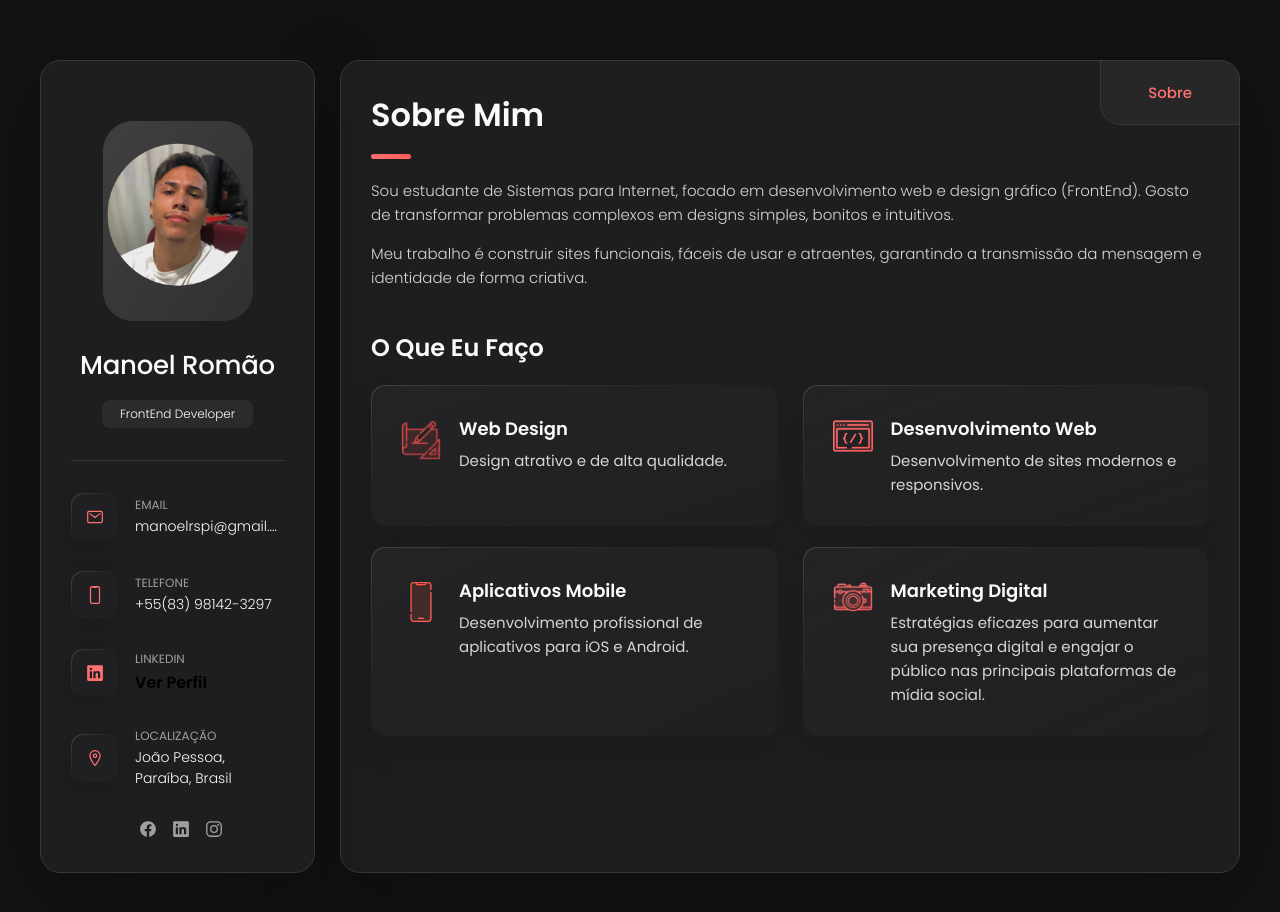
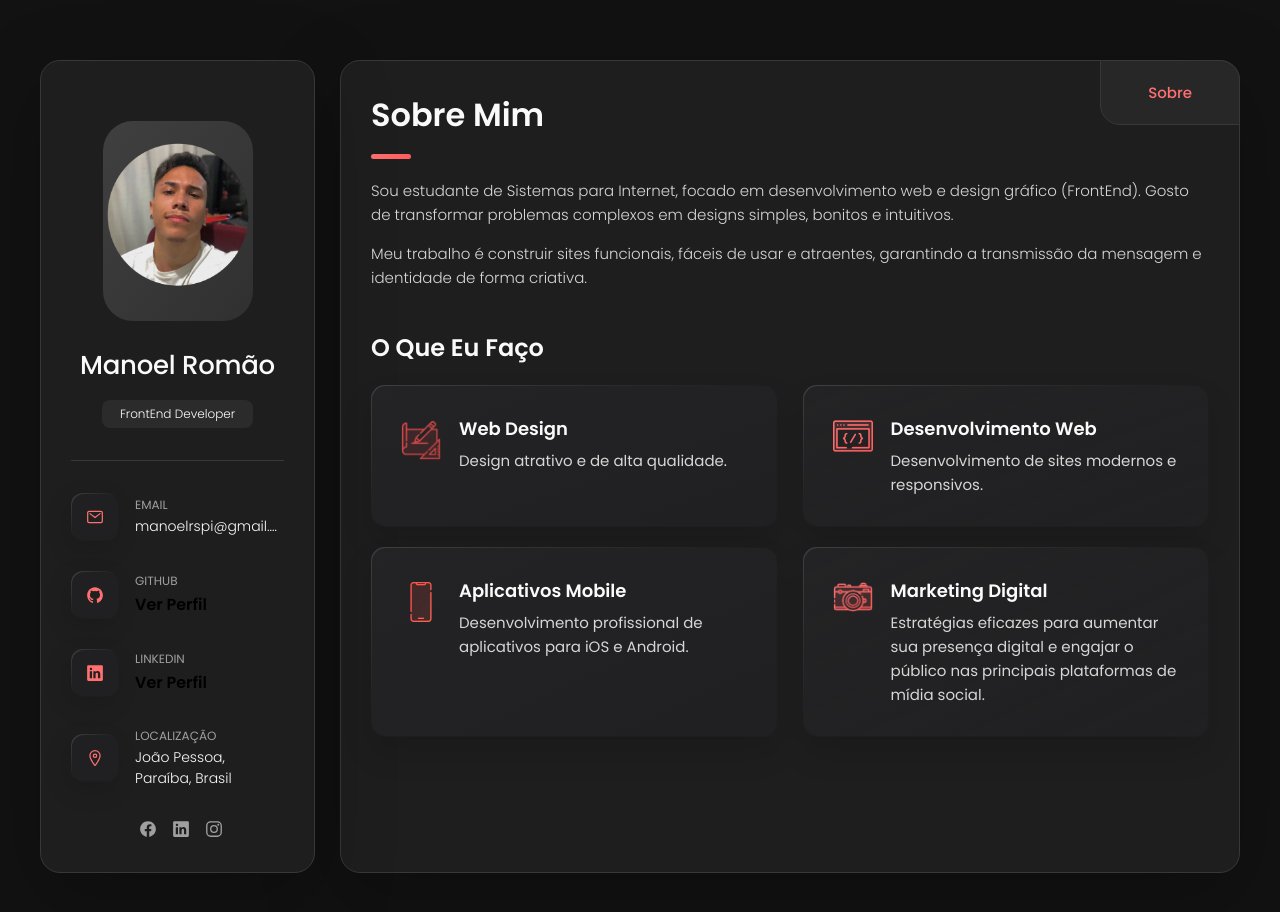
Before and after one commit to manoelromao/portfolio, a plain HTML site: page index.html in a window 1280 px wide. Drawn offline with nearby package versions, Linux system fonts and the light colour scheme.

Commit message:
index att

```diff
--- a/index.html
+++ b/index.html
@@ -54,11 +54,11 @@
           </li>
           <li class="contact-item">
             <div class="icon-box">
-              <ion-icon name="phone-portrait-outline"></ion-icon>
+              <ion-icon name="logo-github"></ion-icon>
             </div>
             <div class="contact-info">
-              <p class="contact-title">Telefone</p>
-              <a href="tel:+5583981423297" class="contact-link">+55(83) 98142-3297</a>
+              <p class="contact-title">Github</p>
+              <button onclick="window.open('https://github.com/manoelromao', '_blank');"><b>Ver Perfil</b></button>
             </div>
           </li>
           <li class="contact-item">
```
